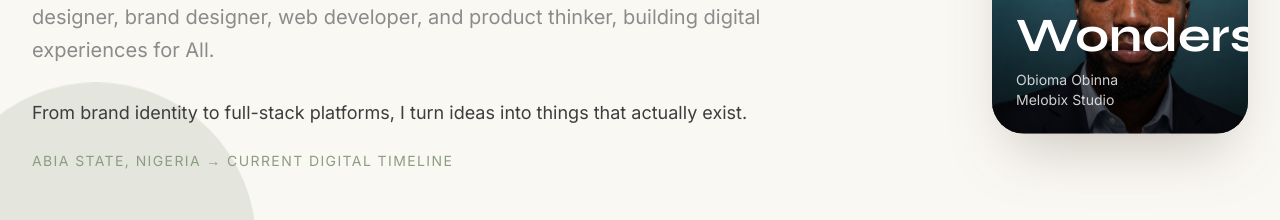
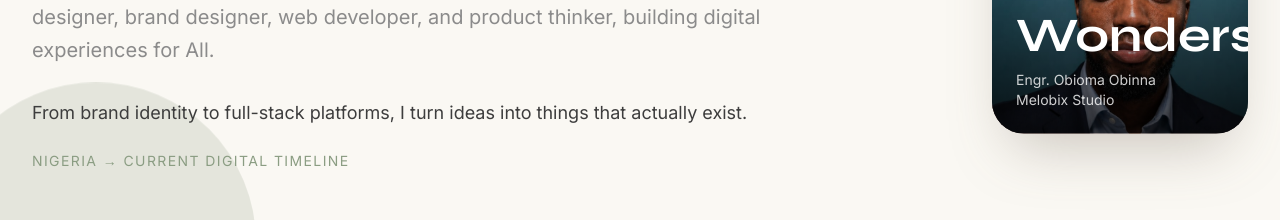
Before and after one commit to melobix0-git/melobix, a React (Vite) app: page /about in a window 1280 px wide. Shown: the part 355-575 px from the top of the page. Built offline with nearby package versions, Linux system fonts and the light colour scheme; no server answers.

Commit message:
Update personal details in site.ts

```diff
--- a/src/data/site.ts
+++ b/src/data/site.ts
@@ -3,13 +3,13 @@ export const site = {
   studio: "Melobix Studio",
   person: {
     name: "Wonders",
-    legalName: "Obioma Obinna",
+    legalName: "Engr. Obioma Obinna",
     role: "Engineer, Multidisciplinary Creative-Technologist",
-    location: "Abia State, Nigeria → current digital timeline",
+    location: "Nigeria → current digital timeline",
   },
   shortName: "MB",
   tagline: "Engineer & Creative-Technologist",
-  email: "hello@melobix.com",
+  email: "melobix0@gmail.com",
   handle: "@Melobixy",
   social: {
     github: "https://github.com/melobix0-git",
```
